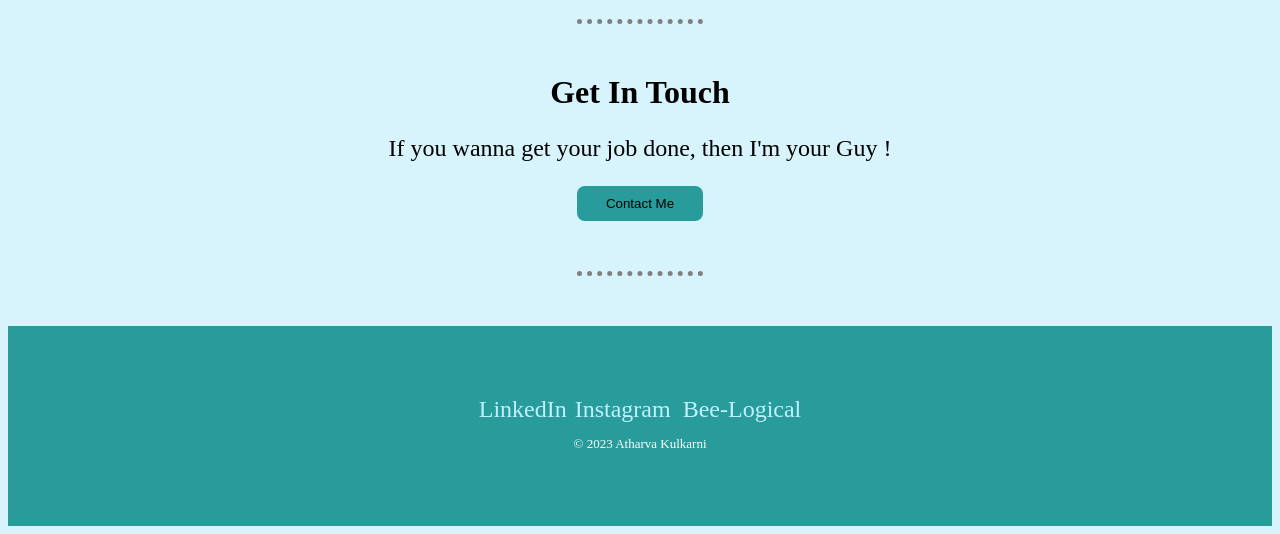
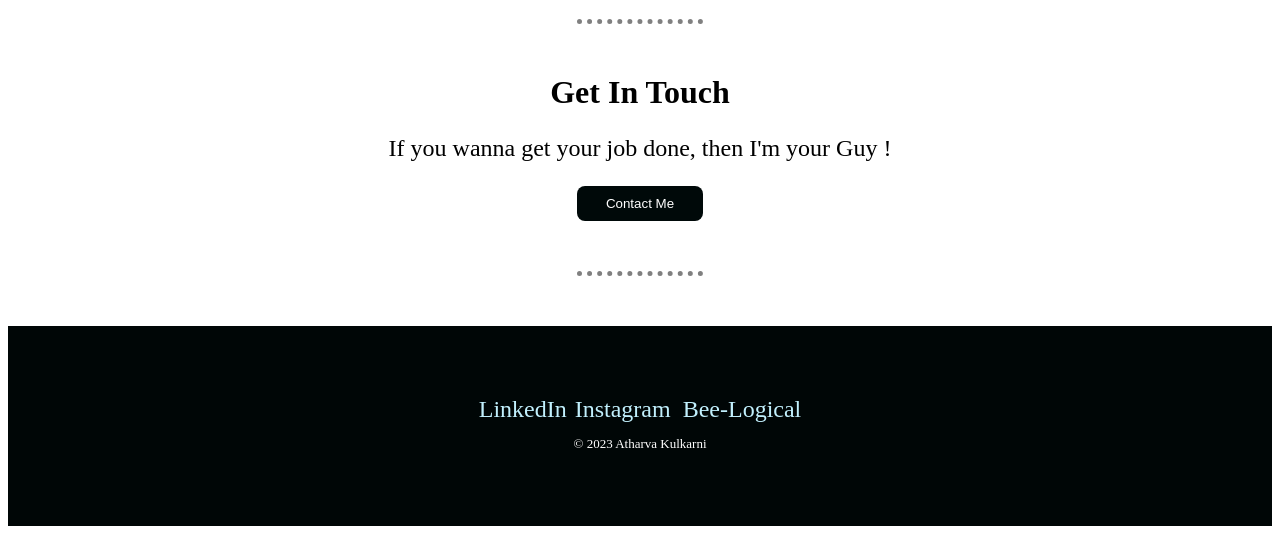
Before and after one commit to akulkarni1801/CV, a plain HTML site: page index.html in a window 1280 px wide. Shown: the part 1444-1978 px from the top of the page. Drawn offline with Linux system fonts and the light colour scheme.

Commit message:
Update styles.css

```diff
--- a/styles.css
+++ b/styles.css
@@ -1,5 +1,5 @@
 body{
-    background-color:rgb(215, 244, 252);
+    background-color:white;
 
 }
 .img1{
@@ -65,14 +65,14 @@ hr{
     position: absolute;
     left: 80px;
     width: 400px;
-    height: 200px;
+    height: 250px;
 
 }
 .img3{
     position: absolute;
     right: 80px;
     width: 400px;
-    height: 200px;
+    height: 250px;
 
 }
 
@@ -89,9 +89,10 @@ a:active { text-decoration: none; }
 }
 .btn{
 
+    color:white;
     width: 10%;
     height: 35px;
-    background-color: rgb(40, 155, 155);
+    background-color: rgb(0, 9, 9);
     border: 0;
     border-radius: 8px;
 
@@ -100,7 +101,7 @@ a:active { text-decoration: none; }
 .bottom-container{
 
     text-align: center;
-    background-color: rgb(40, 155, 155);
+    background-color: rgb(0, 6, 6);
     height: 200px;
 
 
```
